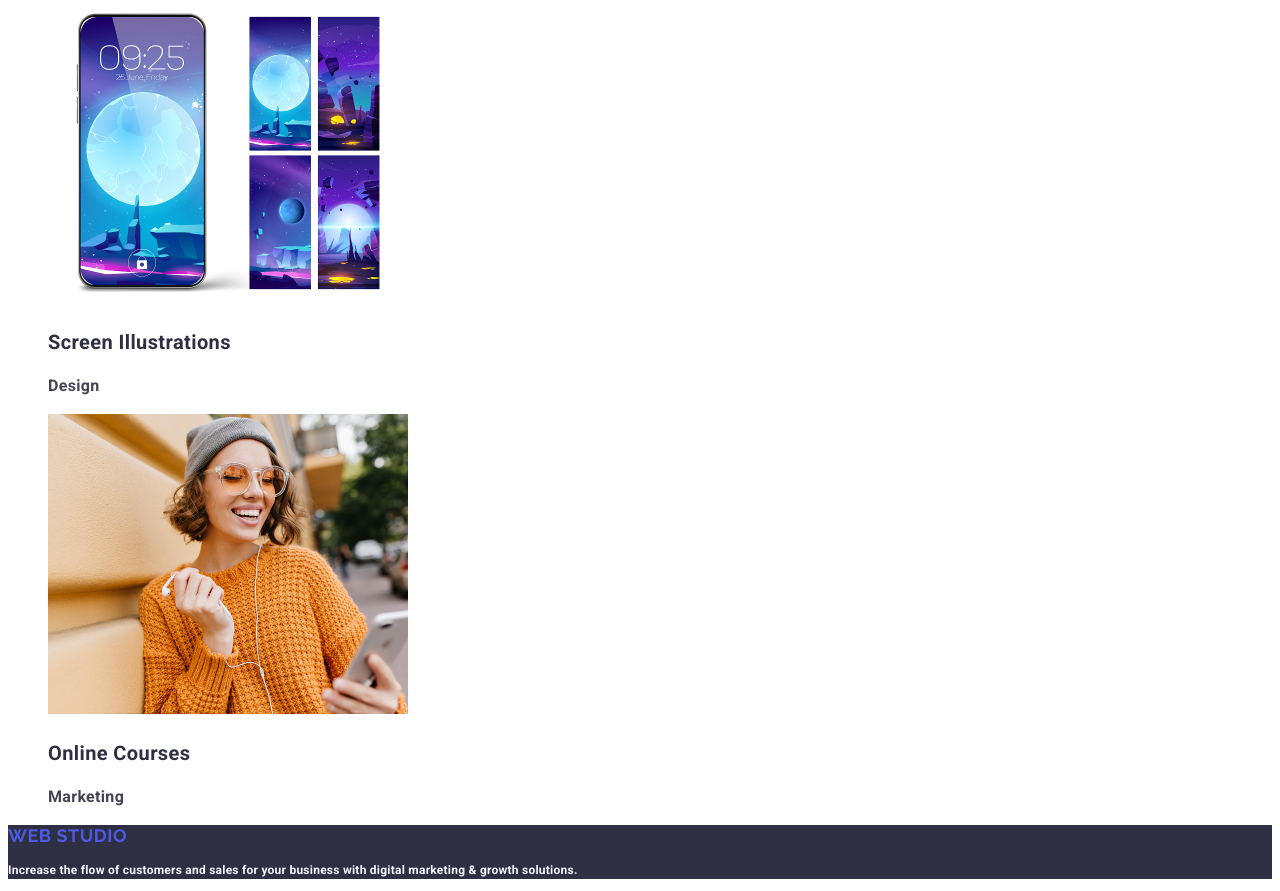
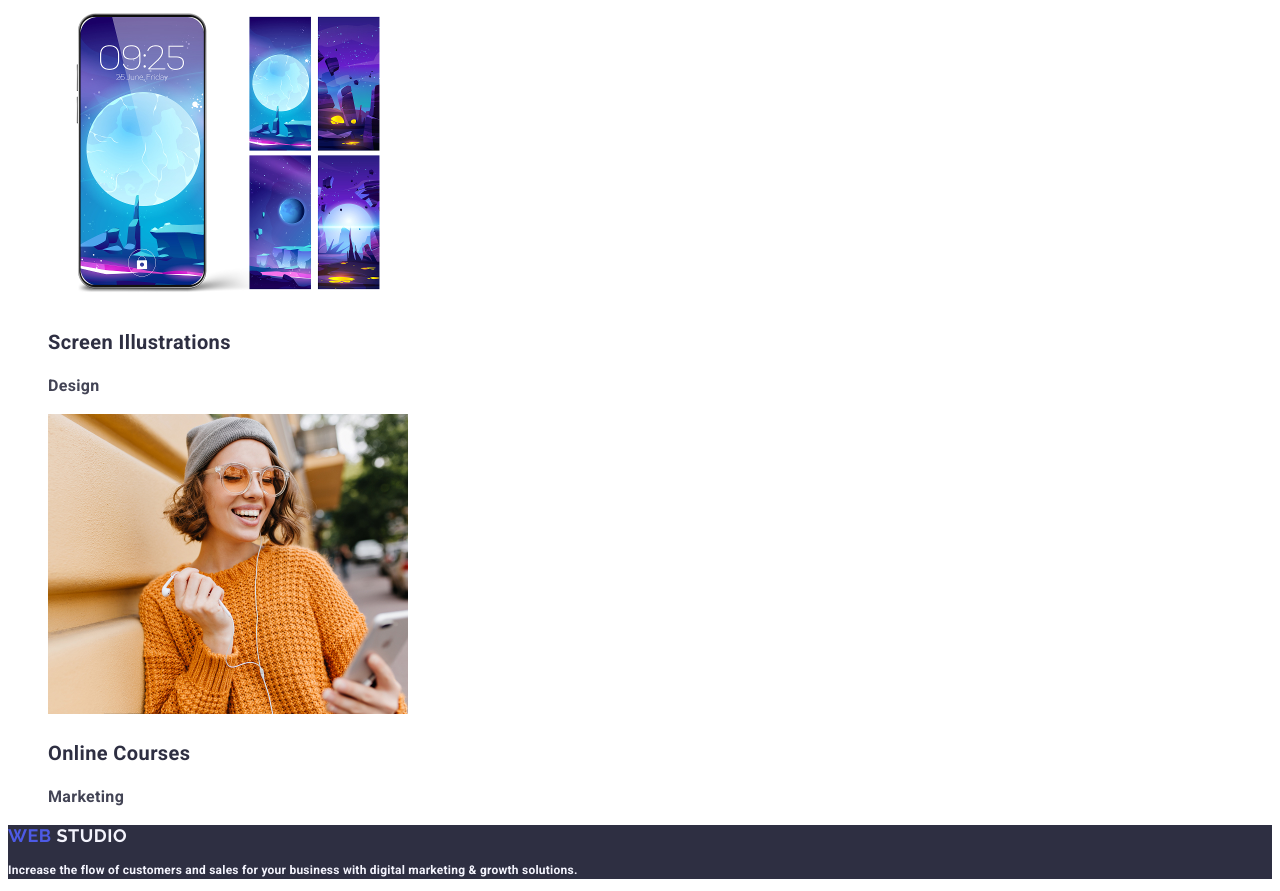
Before and after one commit to olabielore/goit-markup-hw-02, a plain HTML site: page index.html in a window 1280 px wide. Shown: the part 4071-4962 px from the top of the page. Drawn offline with Linux system fonts and the light colour scheme.

Commit message:
fix problem

```diff
--- a/css/styles.css
+++ b/css/styles.css
@@ -146,6 +146,6 @@ li {
 .footer {
     background-color: #2e2f42;
 }
-logo-studio-second {
+.logo-studio-second {
     color: #f4f4fd;
 }
```
